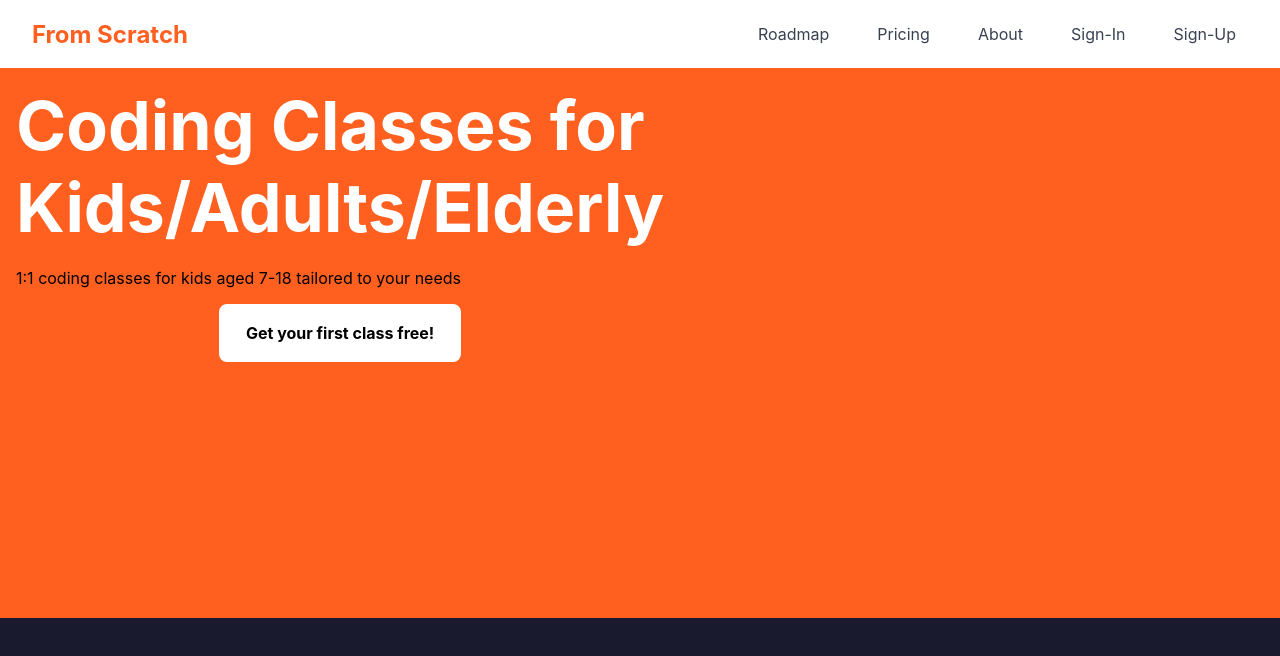
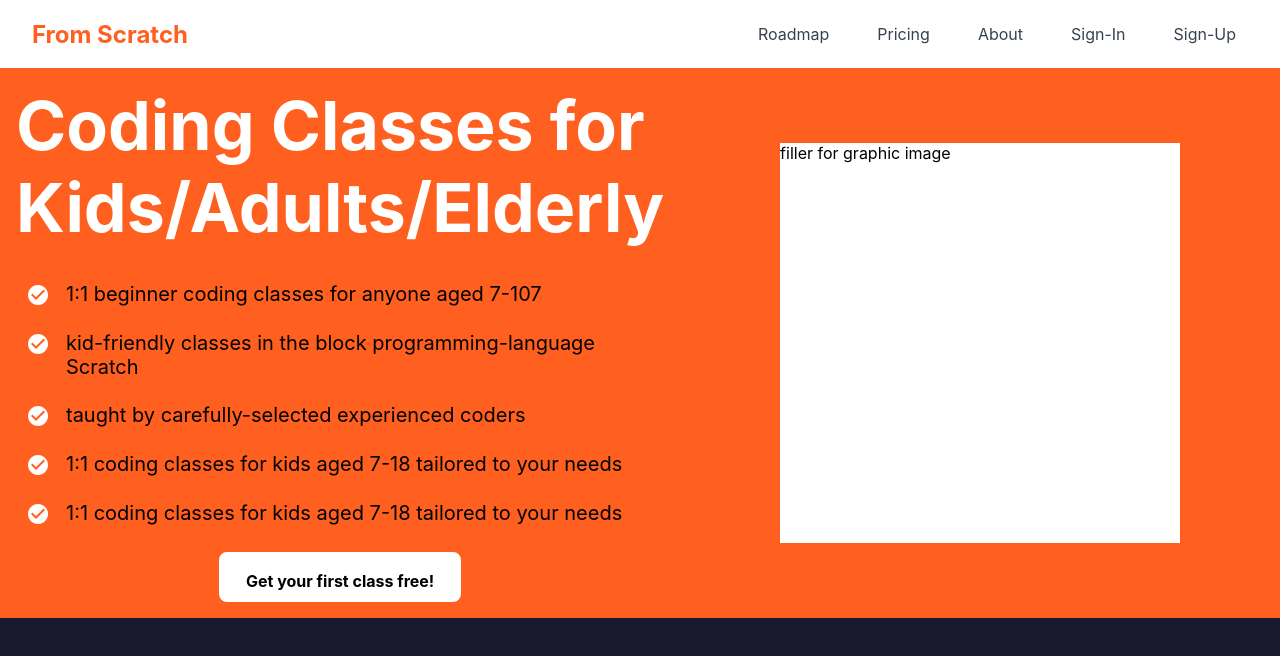
Before and after one commit to pr0p3rno0b10/from-scratch-client, a React (Create React App) app: page / in a window 1280 px wide. Shown: the top 656 px of the page. Built offline with nearby package versions, Linux system fonts and the light colour scheme.

Commit message:
first box on homepage

```diff
--- a/package.json
+++ b/package.json
@@ -7,6 +7,7 @@
     "@testing-library/jest-dom": "^6.7.0",
     "@testing-library/react": "^16.3.0",
     "@testing-library/user-event": "^13.5.0",
+    "material-icons": "^1.13.14",
     "react": "^19.1.1",
     "react-dom": "^19.1.1",
     "react-router-dom": "^7.8.1",
--- a/src/App.css
+++ b/src/App.css
@@ -1,38 +1 @@
-.App {
-  text-align: center;
-}
-
-.App-logo {
-  height: 40vmin;
-  pointer-events: none;
-}
-
-@media (prefers-reduced-motion: no-preference) {
-  .App-logo {
-    animation: App-logo-spin infinite 20s linear;
-  }
-}
-
-.App-header {
-  background-color: #282c34;
-  min-height: 100vh;
-  display: flex;
-  flex-direction: column;
-  align-items: center;
-  justify-content: center;
-  font-size: calc(10px + 2vmin);
-  color: white;
-}
-
-.App-link {
-  color: #61dafb;
-}
-
-@keyframes App-logo-spin {
-  from {
-    transform: rotate(0deg);
-  }
-  to {
-    transform: rotate(360deg);
-  }
-}
+@import 'material-icons/iconfont/material-icons.css'
--- a/src/App.jsx
+++ b/src/App.jsx
@@ -22,6 +22,8 @@ const App = () => {
         <Route path="/pricing" element={<PricingPage/>}/>
         <Route path="/roadmap" element={<Portal/>}/>
         <Route path="/about" element={<Portal/>}/>
+        <Route path="/signin" element={<Portal/>}/>
+        <Route path="/signup" element={<Portal/>}/>
       </Routes>
     </Router>
   );
--- a/src/Portal.css
+++ b/src/Portal.css
@@ -1,3 +1,6 @@
+@import 'material-icons/iconfont/material-icons.css'
+
+
 .container {
 	display: flex;
 	/*overflow-x: auto; */
@@ -36,9 +39,27 @@
 	color: #FFFFFF;
 }
 
-.paragraph-text {
+.list-container {
 	padding-left: 1rem;
 	padding-top: 0.25rem;
+	display: flex;
+	flex-direction: column;
+	font-size: 1.25rem;
+}
+
+.list-element {
+	margin: 10px;
+	display: flex;
+}
+
+.list-text {
+	padding-left: 1rem;
+	padding-top: 0.25rem;
+}
+
+.material-icons {
+	color: #FFFFFF;
+	margin-top: 5px;
 }
 
 .first-class-button {
@@ -50,19 +71,20 @@
   color: black;
   background: white;
   border-radius: 8px;
-  border: 3px solid white; /* starts white */
+  border: 3px solid white;
   cursor: pointer;
   overflow: hidden;
   z-index: 0;
+  text-decoration: none;
 }
 
-/* Rainbow border overlay */
+
 .first-class-button::before {
   content: "";
   position: absolute;
-  inset: 0; /* fill button */
+  inset: 0;
   border-radius: inherit;
-  padding: 3px; /* border thickness */
+  padding: 3px;
   background: linear-gradient(
     90deg,
     red, orange, yellow, green, cyan, blue, violet, red
@@ -73,13 +95,12 @@
     linear-gradient(#fff 0 0) content-box,
     linear-gradient(#fff 0 0);
   -webkit-mask-composite: xor;
-          mask-composite: exclude; /* hide inside, show only border */
-  opacity: 0; /* hidden by default */
+          mask-composite: exclude;
+  opacity: 0;
   transition: opacity 0.3s ease;
   z-index: -1;
 }
 
-/* Show rainbow only on hover */
 .first-class-button:hover::before {
   opacity: 1;
 }
@@ -92,6 +113,15 @@
 
 .introduction-box-right-side {
 	flex: 1;
+	display: flex;
+	justify-content: center;
+	align-items: center;
+}
+
+.graphic-image {
+	height: 50vh;
+	width: 50vh;
+	background: white;
 }
 
 .pricing-box-container {
--- a/src/Portal.jsx
+++ b/src/Portal.jsx
@@ -1,6 +1,6 @@
 import './Portal.css';
 
-import React, { useEffect, useState } from 'react';
+import { Link } from 'react-router-dom';
 
 import NavigationBar from "./NavigationBar";
 
@@ -13,11 +13,32 @@ const Portal = () => {
 					<div className="split">
 						<div className="introduction-box-left-side">
 							<div className="header">Coding Classes for Kids/Adults/Elderly</div>
-							<div className="paragraph-text">1:1 coding classes for kids aged 7-18 tailored to your needs</div>
-							<div className="first-class-button">Get your first class free!</div>
+							<div className="list-container">
+								<div className="list-element">
+									<span className="material-icons">check_circle</span>
+									<div className="list-text">1:1 beginner coding classes for anyone aged 7-107</div>
+								</div>
+								<div className="list-element">
+									<span className="material-icons">check_circle</span>
+									<div className="list-text">kid-friendly classes in the block programming-language Scratch</div>
+								</div>
+								<div className="list-element">
+									<span className="material-icons">check_circle</span>
+									<div className="list-text">taught by carefully-selected experienced coders</div>
+								</div>
+								<div className="list-element">
+									<span className="material-icons">check_circle</span>
+									<div className="list-text">1:1 coding classes for kids aged 7-18 tailored to your needs</div>
+								</div>
+								<div className="list-element">
+									<span className="material-icons">check_circle</span>
+									<div className="list-text">1:1 coding classes for kids aged 7-18 tailored to your needs</div>
+								</div>
+							</div>
+							<Link to="/signup" className="first-class-button">Get your first class free!</Link>
 						</div>
 						<div className="introduction-box-right-side">
-							<div className="graphic-image"></div>
+							<div className="graphic-image">filler for graphic image</div>
 						</div>
 					</div>
 				</div>
```
Also changed, not shown: 1 other file (tests, documents, lock files or other folders).
